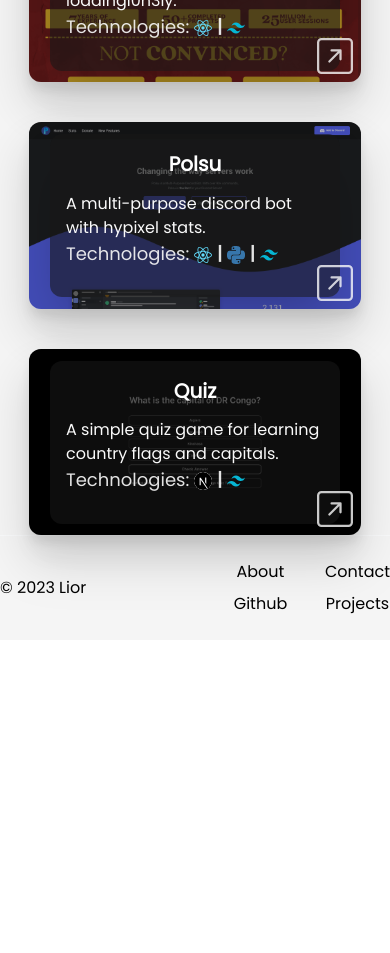
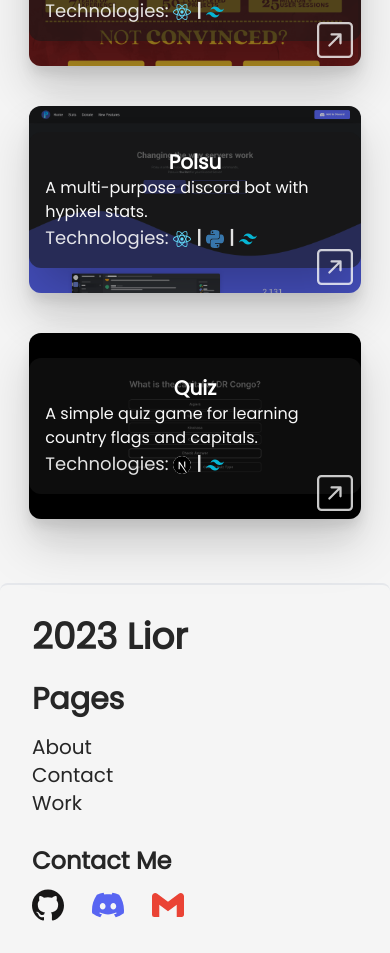
Before and after one commit to underscorelior/portfolio, a React (Vite) app: page / in a window 390 px wide. Shown: the part 980-1933 px from the top of the page. Before the commit the page ends 1620 px from the top, so only its background shows below. Built offline with nearby package versions, Linux system fonts and the light colour scheme.

Commit message:
A few css changes

```diff
--- a/package.json
+++ b/package.json
@@ -12,7 +12,8 @@
   "dependencies": {
     "@headlessui/react": "^1.7.13",
     "react": "^18.2.0",
-    "react-dom": "^18.2.0"
+    "react-dom": "^18.2.0",
+    "simple-icons": "^9.11.0"
   },
   "devDependencies": {
     "@types/react": "^18.0.28",
--- a/src/components/Footer.jsx
+++ b/src/components/Footer.jsx
@@ -1,23 +1,41 @@
-export default function Footer() {
-	return (
-		<footer className="bottom-0 flex w-full flex-row flex-wrap items-center justify-center gap-x-12 gap-y-6 border-t border-gray-50 py-6 text-center md:mx-auto md:justify-between ">
-			<div className="mx-auto flex w-full flex-row items-center justify-between md:max-w-[90%]">
-				<h1>&copy; 2023 Lior</h1>
-				<ul className="grid grid-cols-2 grid-rows-2 gap-x-8 gap-y-2 md:flex md:flex-row md:flex-wrap md:items-center">
-					<li>
-						<h1>About</h1>
-					</li>
-					<li>
-						<h1>Contact</h1>
-					</li>
-					<li>
-						<h1>Github</h1>
-					</li>
-					<li>
-						<h1>Projects</h1>
-					</li>
-				</ul>
-			</div>
-		</footer>
-	);
+import React, { Component } from 'react';
+import { SiGithub, SiDiscord, SiGmail } from 'react-icons/si';
+import { HashLink } from 'react-router-hash-link';
+class Footer extends Component {
+	state = {};
+	render() {
+		return (
+			<section className='items-center justify-center flex h-auto w-full rounded-t-lg border-t-2 border-gray-200 p-8 lg:p-6 mt-16'>
+				<footer className='mx-auto flex w-full flex-col gap-x-10 md:max-w-[90%] md:flex-row md:justify-between'>
+					<div className='md:items-center md:justify-center flex flex-col gap-x-10 md:flex-row'>
+						<a className='text-4xl font-bold text-neutral-800 md:text-3xl'>2023 Lior</a>
+						<div className='mt-6 mb-4 flex flex-col gap-x-10 gap-y-4 text-xl font-medium text-neutral-800'>
+							<h1 className='text-3xl font-semibold md:hidden'>Pages</h1>
+							<div className='flex flex-col gap-x-5 md:grid md:grid-cols-2 md:grid-rows-2 lg:flex lg:flex-row'>
+								<HashLink smooth to="/#about">About</HashLink>
+								<HashLink smooth to="/#contact">Contact</HashLink>
+								<HashLink smooth to="/#work">Work</HashLink>
+							</div>
+						</div>
+					</div>
+					<div className='md:items-center md:justify-center flex flex-col'>
+						<h1 className='my-3 text-2xl font-semibold text-neutral-800'>Contact Me</h1>
+						<div className='flex flex-row gap-x-7'>
+							<a href='https://github.com/underscorelior' target='_blank' rel='noopener noreferrer'>
+								<SiGithub color='#181717' size={32} />
+							</a>
+							<a href='https://discordapp.com/users/454356237614841870' target='_blank' rel='noopener noreferrer'>
+								<SiDiscord color='#5865F2' size={32} />
+							</a>
+							<a href='mailto:lior@underscore.wtf' target='_blank' rel='noopener noreferrer'>
+								<SiGmail color='#EA4335' size={32} />
+							</a>
+						</div>
+					</div>
+				</footer>
+			</section>
+		);
+	}
 }
+
+export default Footer;
--- a/src/components/Header.jsx
+++ b/src/components/Header.jsx
@@ -5,14 +5,14 @@ import { SiDiscord, SiGithub, SiGmail } from 'react-icons/si';
 class Header extends Component {
 	render() {
 		return (
-			<header className="relative mx-auto mt-16 flex w-full justify-center md:my-24 lg:my-36 xl:my-44 3xl:my-[18rem] 4xl:my-[25rem]">
+			<header className="relative mx-auto mt-12 flex w-full justify-center xl:mt-28 3xl:mt-[18rem] 3xl:mb-[10rem] 4xl:mt-[25rem] 4xl:mb-[20rem]">
 				<div className="relative max-w-lg blur-xl lg:blur-3xl">
 					<div className="absolute -left-10 top-10 h-40 w-40 animate-blob rounded-full bg-fuchsia-400 mix-blend-multiply blur-xl filter sm:h-60 sm:w-60 lg:-left-20 lg:h-80 lg:w-80 lg:blur-3xl"></div>
 					<div className="animation-delay-2000 absolute left-32 top-0 h-40 w-40 animate-blob rounded-full bg-teal-300 mix-blend-multiply blur-xl filter sm:h-60 sm:w-60 lg:left-64 lg:h-80 lg:w-80 lg:blur-3xl"></div>
 					<div className="animation-delay-4000 absolute left-10 top-16 h-40 w-40 animate-blob rounded-full bg-lime-300 blur-xl filter sm:h-60 sm:w-60 lg:left-20 lg:top-32 lg:h-80 lg:w-80 lg:blur-3xl"></div>
 				</div>
 				<section className="relative flex h-full w-full max-w-[85%] flex-col justify-center rounded-lg sm:max-w-[70%] lg:w-[81%] lg:max-w-[75%]">
-					<h1 className="text-center text-[2.5rem] font-semibold leading-[3.25rem] text-neutral-900 md:text-left md:leading-[2.75rem] lg:w-[81%] lg:text-7xl lg:font-medium 3xl:w-[50%]">
+					<h1 className="text-center text-[2.5rem] sm:text-5xl font-semibold leading-[3.25rem] md:leading-[3.5rem] text-neutral-900 md:text-left md:text-6xl lg:w-[81%] lg:text-7xl lg:font-medium 3xl:w-[50%]">
 						{header.subtitle}
 					</h1>
 					<div className="mt-4 flex w-full items-center">
@@ -27,7 +27,7 @@ class Header extends Component {
 							className="flex w-full items-center justify-center rounded-2xl border-2 bg-neutral-800 p-7 px-8 text-center text-2xl font-semibold text-neutral-100 duration-300 hover:bg-neutral-900 md:max-w-[50%] md:p-6 xl:max-w-[20%]">
 							View Work
 						</HashLink>
-						<section className="flex w-full flex-row justify-between md:justify-normal gap-x-4 md:gap-x-6">
+						<section className="flex w-full flex-row justify-between md:justify-start gap-x-4 md:gap-x-6">
 							<a
 								href="https://github.com/underscorelior"
 								target="_blank"
--- a/src/components/Projects.jsx
+++ b/src/components/Projects.jsx
@@ -11,6 +11,7 @@ import elitlabs from '../assets/elitlabs.png';
 import l0n3ly from '../assets/l0n3ly.png';
 import polsu from '../assets/polsu.png';
 import quiz from '../assets/quiz.png';
+
 class ProjectCards extends Component {
 	render() {
 		const { title, desc, tech, role, url, obj, centered } = this.props;
@@ -18,7 +19,7 @@ class ProjectCards extends Component {
 		return (
 			<div
 				className={
-					'mx-auto w-full rounded-xl drop-shadow-xl' +
+					'mx-auto w-full md:w-[88%] 2xl:w-full rounded-xl drop-shadow-xl' +
 					(centered ? ' md:col-span-2 md:max-w-[calc(50%-1.25rem)]' : '')
 				}>
 				<a
@@ -32,7 +33,7 @@ class ProjectCards extends Component {
 						className="card-zoom-img absolute -z-10 h-full w-full transform drop-shadow-sm transition-all duration-[350ms] ease-in-out"
 					/>
 					<div className="absolute h-full w-full bg-black opacity-25" />
-					<div className="card-zoom-text absolute flex h-full md:h-auto max-h-[87.5%] max-w-[87.5%] flex-col items-center justify-center rounded-xl bg-neutral-900/60 p-4 shadow-2xl transition-all duration-[350ms] md:rounded-2xl">
+					<div className="card-zoom-text absolute flex lg:h-full h-auto lg:max-h-[87.5%] md:max-w-[87.5%] flex-col items-center justify-center rounded-xl bg-neutral-900/60 p-4 shadow-2xl transition-all duration-[350ms] md:rounded-2xl">
 						<h1 className="text-xl md:text-4xl font-bold text-white">
 							{title}
 						</h1>
@@ -55,7 +56,7 @@ class Projects extends Component {
 	render() {
 		return (
 			<section
-				className="mx-auto mt-[4.75rem] flex w-full max-w-[85%] flex-col items-center justify-center gap-y-10 md:mt-[5.6rem] md:grid md:grid-cols-2 md:gap-x-10"
+				className="mx-auto mt-[4.75rem] flex w-full max-w-[85%] flex-col items-center justify-center gap-y-10 2xl:pt-[5.75rem] 2xl:grid 2xl:grid-cols-2 2xl:gap-x-10"
 				id="work">
 				<ProjectCards
 					title="ElitLabs"
```
Also changed, not shown: 2 other files (tests, documents, lock files or other folders).
